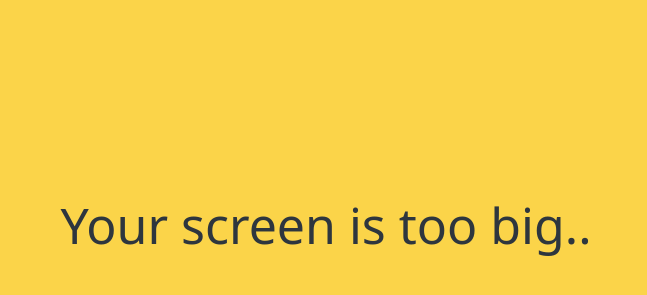
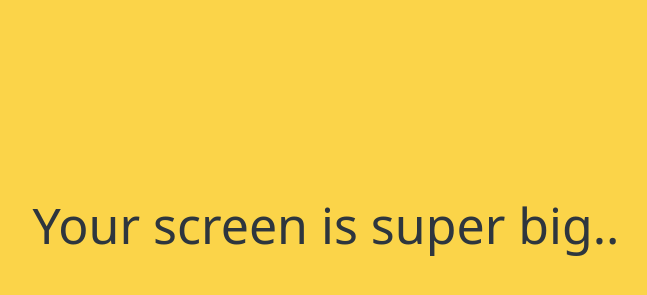
Before and after one commit to hochi11/kokoa-clone-2022, a plain HTML site: page friends.html in a window 1280 px wide. Shown: the part 175-470 px from the top of the page, without its empty margins (314-961 px from the left). Drawn offline with Linux system fonts and the light colour scheme.

Commit message:
too -> super

```diff
--- a/friends.html
+++ b/friends.html
@@ -104,7 +104,7 @@
       <i class="fa-solid fa-comment"></i>
     </div>
     <div id="no-mobile">
-      <span>Your screen is too big..</span>
+      <span>Your screen is super big..</span>
     </div>
     <script
       src="https://kit.fontawesome.com/864d2add2d.js"
```
